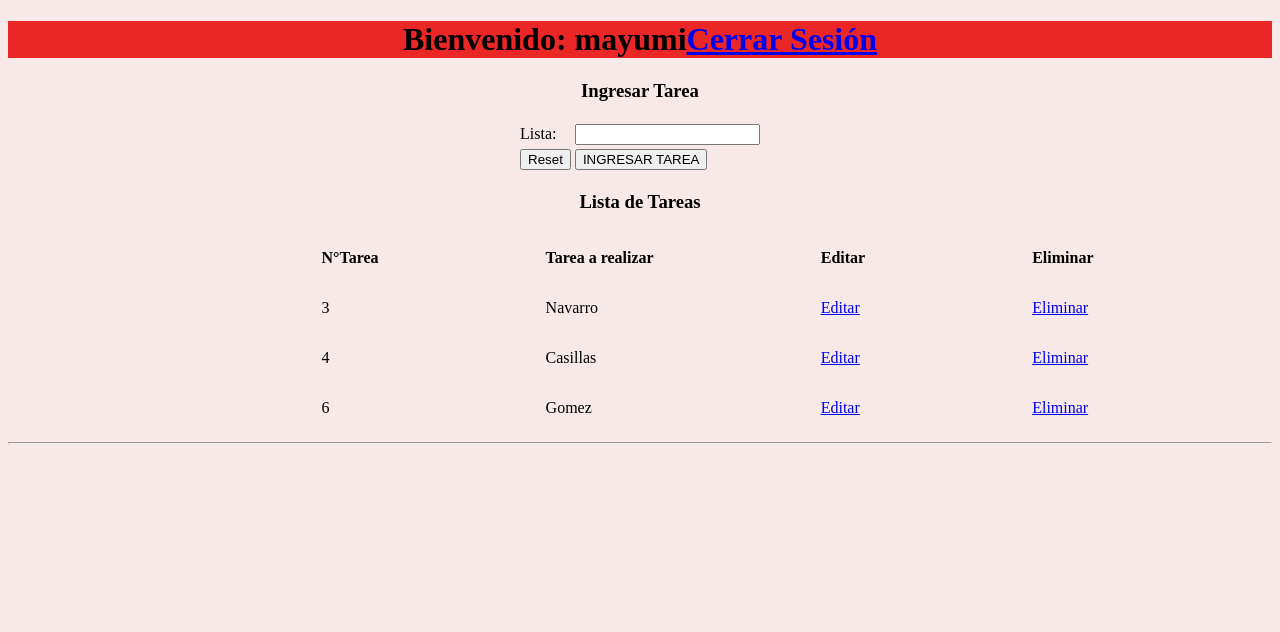
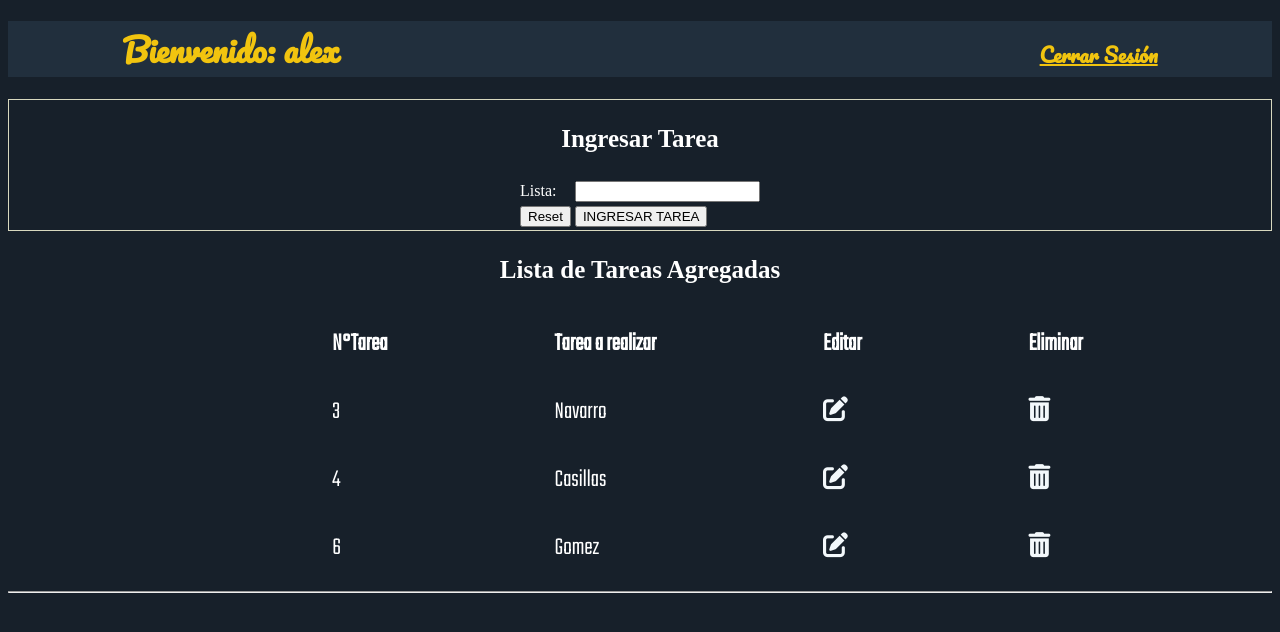
Before and after one commit to Emo-Chu/listas-master, a PHP site: page / in a window 1280 px wide. Shown: the top 632 px of the page. Run offline with PHP 8.4, Linux system fonts and the light colour scheme; a user stored in the database is signed in; data comes from the database, SQL or seed files in the repository; some libraries are stand-ins or nearby versions.

Commit message:
agregamos en css de editar .css

```diff
--- a/base de datos/nota1.sql
+++ b/base de datos/nota1.sql
@@ -60,9 +60,9 @@ CREATE TABLE `t_usuario` (
 --
 
 INSERT INTO `t_usuario` (`id_usuario`, `nombre_usu`, `password_usu`, `estado`) VALUES
-(1, 'mayumi', '123', b'0'),
-(2, 'oscar', '123', b'0'),
-(3, 'jenifer', '123', b'0');
+(1, 'alex', '123', b'0'),
+(2, 'diego', '123', b'0'),
+(3, 'roxana', '123', b'0');
 
 --
 -- Índices para tablas volcadas
--- a/index.css
+++ b/index.css
@@ -1,14 +1,35 @@
 body{
-    background:#f6e9e8;
+    background:#17202A;
 }
 h1{
-   background-color: rgb(235, 38, 38);
+   background-color:#212F3D;
+   color: #F1C40F;
+   font-family: 'Pacifico', cursive;
+}
+h3{
+    color: white;
+    font-size: 25px;
 }
 .td{
     padding: 15px;
     padding-left: 150px;
     /*border: PowderBlue 1px solid;*/
 }
-form{
-    margin:solid red 2px
+.alto{
+    margin-left: 700px;
+    font-size:20px;
+    color:#F1C40F;
 }
+.tareas{
+    border:solid 1px rgb(216, 216, 190);
+    color:white;
+}
+.agregados{
+    color: white;
+    font-family: 'Teko', sans-serif;
+    font-size: 25px;
+}
+.zz{
+    color: #f3f8fb;
+    width:50px;
+}
--- a/index.php
+++ b/index.php
@@ -10,26 +10,24 @@
 	}else{
 		echo "Error en el sistema";
 	}
-
-
-
 ?>
-
 <!DOCTYPE html>
 <html lang="es">
 <head>
 	<title>Lista</title>
 	<meta charset="utf-8">
 	<link rel="stylesheet" href="index.css">
+	<link rel="preconnect" href="https://fonts.googleapis.com">
+<link rel="preconnect" href="https://fonts.gstatic.com" crossorigin>
+<link href="https://fonts.googleapis.com/css2?family=Fredoka+One&family=Pacifico&family=Teko:wght@300&display=swap" rel="stylesheet">
+<script src="https://kit.fontawesome.com/2ea7566a60.js" crossorigin="anonymous"></script>
 </head>
 <body>
 	<center>
-
 		<h1>Bienvenido: <?php echo $_SESSION['nombre'] ?><a href="cerrar.php" class="alto"><b>Cerrar Sesión</b></a> </h1>
 			<!-- inicio insert -->
+		<form method="POST" action="insertar.php" class="tareas">
 		<h3>Ingresar Tarea</h3>
-
-		<form method="POST" action="insertar.php">
 			<table>
 				<tr>
 					<td>Lista: </td>
@@ -43,10 +41,11 @@
 			</table>
 		</form>
 
+
 			<!-- inicio insert -->
-		<h3>Lista de Tareas</h3>
 
-		<table>
+		<table class="agregados">
+		<h3>Lista de Tareas Agregadas</h3>
 			<tr>
 				<td class="td"><b> N°Tarea</b></td>
 				<td class="td"><b>Tarea a realizar</b></td>
@@ -59,19 +58,17 @@
 					<tr>
 						<td class="td"><?php echo $dato->id_alumno; ?></td>
 						<td class="td"><?php echo $dato->ap_paterno; ?></td>
-						<td class="td"><a href="editar.php?id=<?php echo $dato->id_alumno; ?>"class="asul">Editar</a></td>
-						<td class="td"><a href="eliminar.php?id=<?php echo $dato->id_alumno; ?>"class="a">Eliminar</a></td>
+						<td class="td"><a href="editar.php?id=<?php echo $dato->id_alumno; ?>"class="zz"><i class="fas fa-edit"></i></a></td>
+						<td class="td"><a href="eliminar.php?id=<?php echo $dato->id_alumno; ?>"class="zz"><i class="fas fa-trash-alt"></i></a></td>
 					</tr>
+
 					<?php
 				}
 			?>
-
 		</table>
-
 		<!-- inicio insert -->
 		<hr>
 		<!-- fin insert-->
-
 	</center>
 </body>
 </html>
--- a/login.css
+++ b/login.css
@@ -1,5 +1,6 @@
 body {
     font-family: 'Open Sans', sans-serif;
+    background: #17202A;
   }
 
 .login {
@@ -24,8 +25,12 @@ body {
 h2{
     margin-bottom: 20px;
     margin-left: 30PX;
+    color: white;
 }
 img{
     width: 120px;
     height:120px ;
 }
+label{
+  color: white;
+}
```
Also changed, not shown: editar.css (added).
